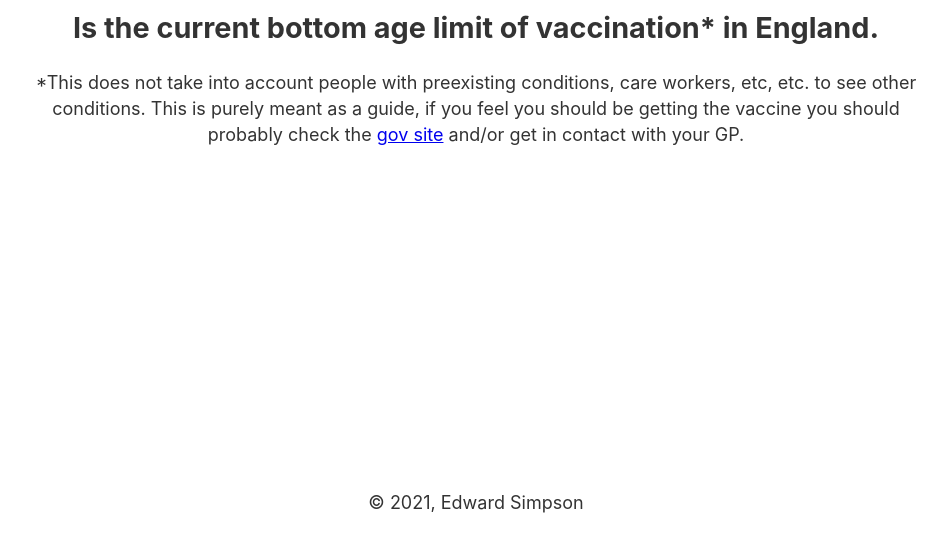
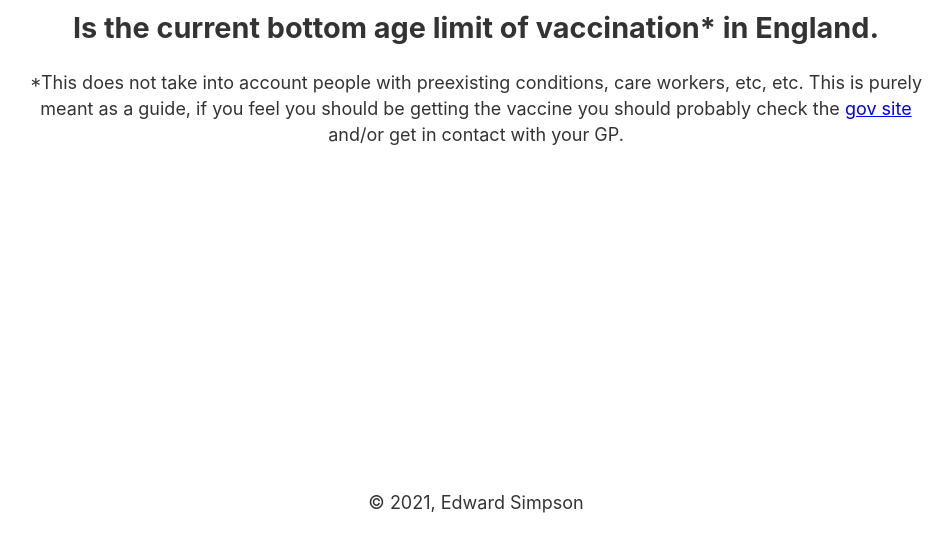
Before and after one commit to edward-simpson/canIGetVaccinatedYet.co.uk, a Gatsby site: page / in a window 1280 px wide. Shown: the part 258-800 px from the top of the page, without its empty margins (164-1116 px from the left). Built offline with nearby package versions, Linux system fonts and the light colour scheme; Gatsby itself is replaced by a stand-in of ours; no server answers.

Commit message:
copy fix

```diff
--- a/src/pages/index.tsx
+++ b/src/pages/index.tsx
@@ -13,9 +13,8 @@ const IndexPage = () => (
     <h2>Is the current bottom age limit of vaccination* in England.</h2>
     <p>
       *This does not take into account people with preexisting conditions, care
-      workers, etc, etc. to see other conditions. This is purely meant as a
-      guide, if you feel you should be getting the vaccine you should probably
-      check the{" "}
+      workers, etc, etc. This is purely meant as a guide, if you feel you should
+      be getting the vaccine you should probably check the{" "}
       <Link to="https://www.nhs.uk/conditions/coronavirus-covid-19/coronavirus-vaccination/book-coronavirus-vaccination/">
         gov site
       </Link>{" "}
```
